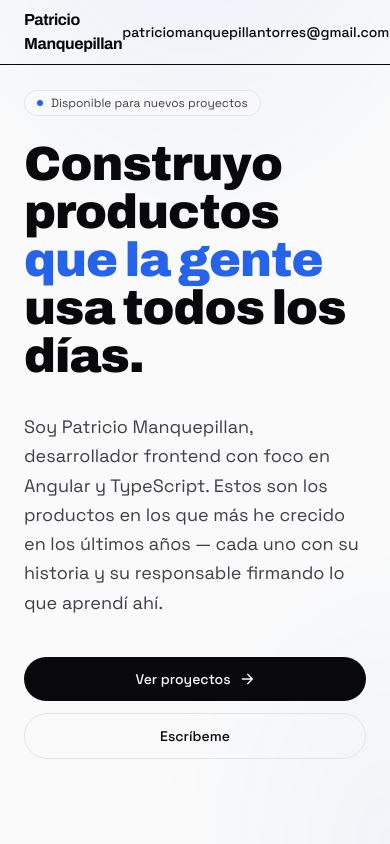
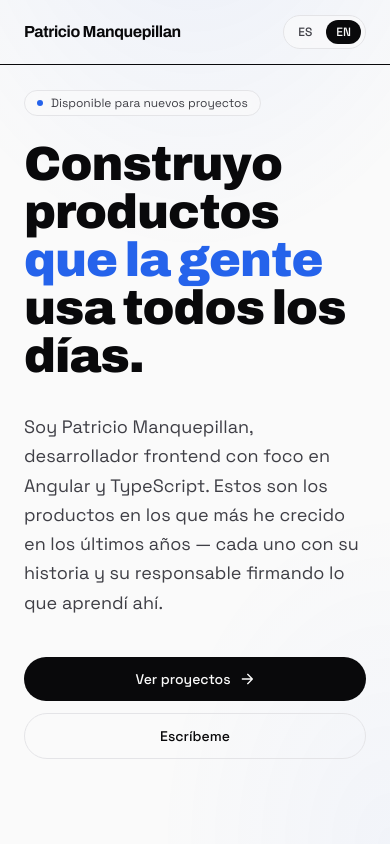
Before and after one commit to ptorresmanque/portafolio, an Angular app: page / in a window 390 px wide. Shown: the top 844 px of the page. Built offline with nearby package versions, Linux system fonts and the light colour scheme.

Commit message:
feat(header): localize nav and add LangToggle

```diff
--- a/src/app/components/header/header.html
+++ b/src/app/components/header/header.html
@@ -15,20 +15,21 @@
       <span class="ml-1 hidden font-sans text-xs font-normal text-secondary sm:inline">/ developer</span>
     </a>
 
-    <nav class="flex items-center gap-6 text-sm text-secondary">
+    <nav class="flex items-center gap-4 text-sm text-secondary sm:gap-6">
       <a
         href="#proyectos"
         class="hidden transition-colors hover:text-foreground sm:block"
-      >Proyectos</a>
+      >{{ 'nav.projects' | t }}</a>
       <a
         href="#sobre-mi"
         class="hidden transition-colors hover:text-foreground sm:block"
-      >Sobre mí</a>
+      >{{ 'nav.about' | t }}</a>
+      <app-lang-toggle />
       <a
-        [href]="'mailto:' + email"
-        class="group inline-flex items-center gap-1.5 font-medium text-foreground transition-colors hover:text-accent"
+        [href]="'mailto:' + ('nav.email' | t)"
+        class="group hidden items-center gap-1.5 font-medium text-foreground transition-colors hover:text-accent sm:inline-flex"
       >
-        <span>{{ email }}</span>
+        <span class="hidden md:inline">{{ 'nav.email' | t }}</span>
         <svg
           width="12"
           height="12"
--- a/src/app/components/header/header.ts
+++ b/src/app/components/header/header.ts
@@ -1,18 +1,25 @@
 import { ChangeDetectionStrategy, Component, signal } from '@angular/core';
+import { TranslationPipe } from '../../i18n/translation.pipe';
+import { LangToggle } from '../../i18n/lang-toggle.component';
 
 @Component({
   selector: 'app-header',
+  imports: [TranslationPipe, LangToggle],
   templateUrl: './header.html',
   styleUrl: './header.css',
+  changeDetection: ChangeDetectionStrategy.OnPush,
 })
 export class Header {
   protected readonly scrolled = signal(false);
-  protected readonly email = 'patriciomanquepillantorres@gmail.com';
 
   constructor() {
     if (typeof window === 'undefined') return;
-    window.addEventListener('scroll', () => {
-      this.scrolled.set(window.scrollY > 8);
-    }, { passive: true });
+    window.addEventListener(
+      'scroll',
+      () => {
+        this.scrolled.set(window.scrollY > 8);
+      },
+      { passive: true },
+    );
   }
 }
```
